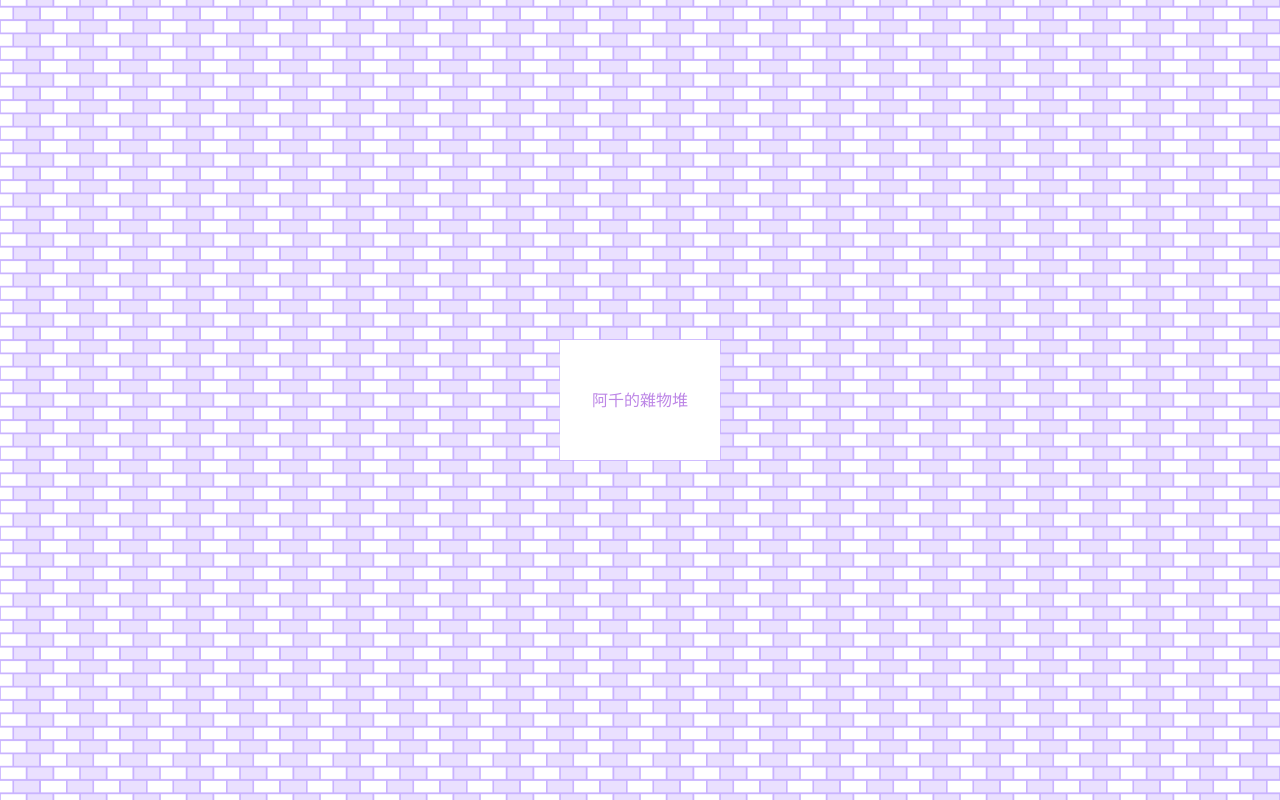
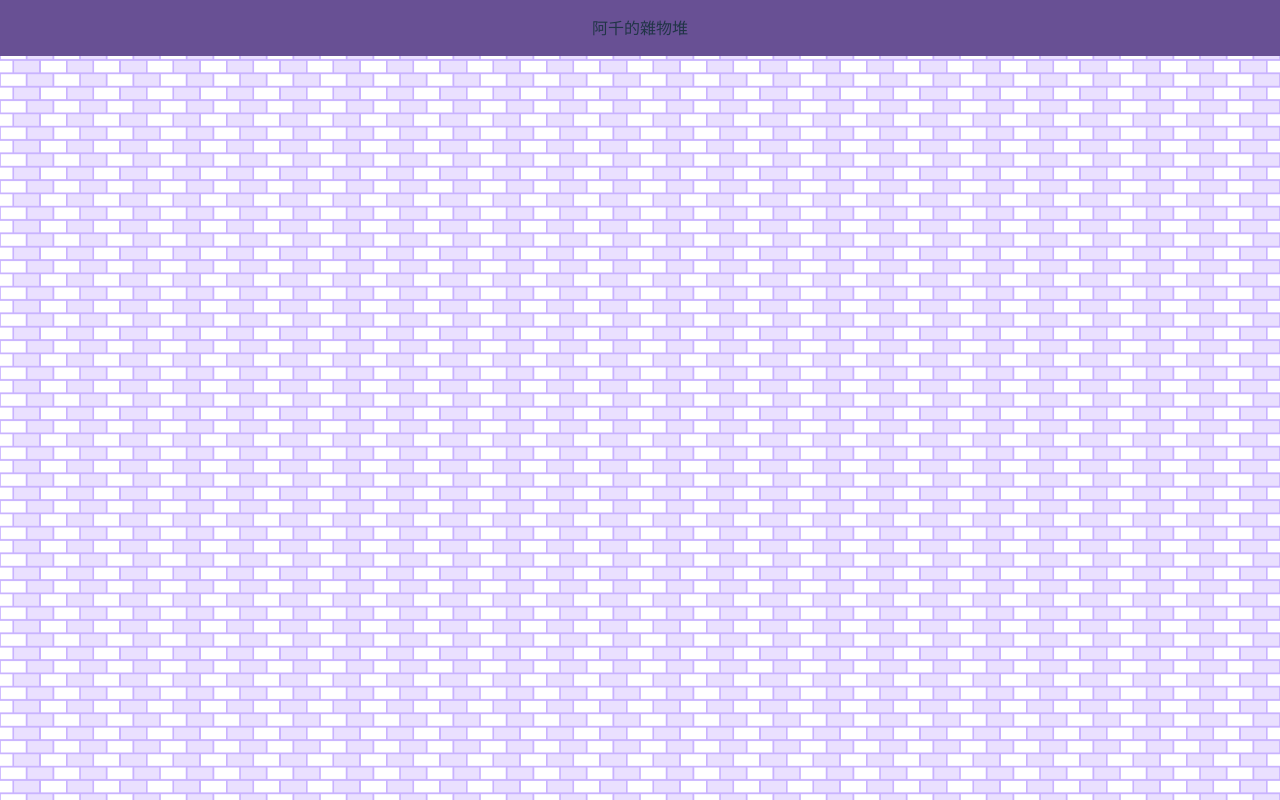
Before and after one commit to chunill/test, a Vue app: page / in a window 1280 px wide. Built offline with nearby package versions, Linux system fonts and the light colour scheme.

Commit message:
feat: create PageHand.vue components

```diff
--- a/index.html
+++ b/index.html
@@ -8,6 +8,7 @@
   </head>
   <body>
     <div id="main"></div>
+    <div id="pageHand"></div>
     <script type="module" src="/src/main.js"></script>
   </body>
 </html>
--- a/src/Main.vue
+++ b/src/Main.vue
@@ -1,9 +1,7 @@
 <script setup>
-    import FrontPage from './components/FrontPage.vue'
 </script>
 
 <template>
-    <FrontPage />
 </template>
 
 <style scoped>
--- /dev/null
+++ b/src/PageHand.vue
@@ -0,0 +1,13 @@
+<script>
+</script>
+
+<template>
+    <p id="titleText"> 阿千的雜物堆 </p>
+</template>
+
+<style scoped>
+    #titleText {
+        vertical-align: right;
+        text-align: center;
+    }
+</style>
--- a/src/components/FrontPage.vue
+++ /dev/null
@@ -1,12 +0,0 @@
-<script setup>
-    const title = "阿千的雜物堆"
-</script>
-<template>
-    <p class="title" > {{ title }} </p>
-</template>
-
-<style scoped>
-    .title {
-        color: #BD86E6;
-    }
-</style>
--- a/src/main.js
+++ b/src/main.js
@@ -1,5 +1,7 @@
 import { createApp } from 'vue'
 import './style.css'
 import Main from "./Main.vue"
+import PageHand from "./PageHand.vue"
 
 createApp(Main).mount('#main')
+createApp(PageHand).mount('#pageHand')
--- a/src/style.css
+++ b/src/style.css
@@ -76,7 +76,13 @@ button:focus-visible {
   margin: 0 auto;
   padding: 2rem;
   text-align: center;
-  background-color: #ffffff;
+}
+
+#pageHand {
+  position: fixed;
+  width: 100%;
+  background-color: #685094;
+  top: 0px;
 }
 
 @media (prefers-color-scheme: light) {
```
